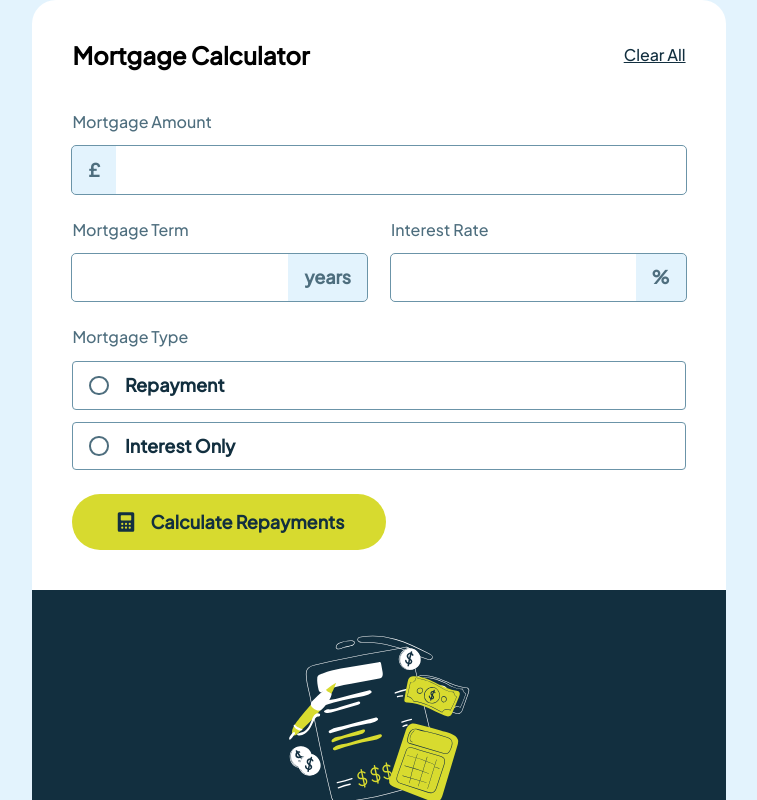
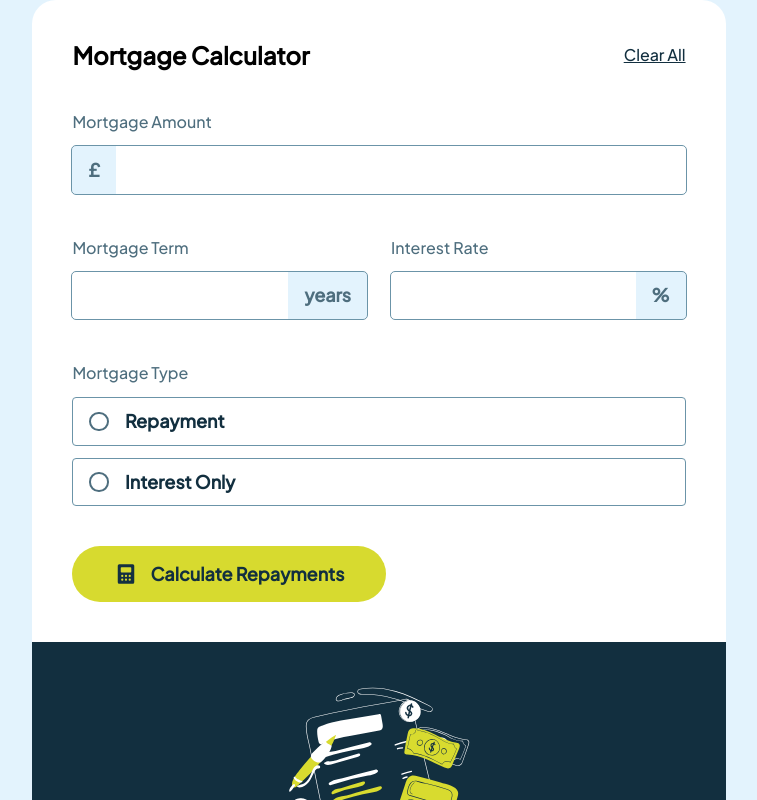
Before and after one commit to tomduranti/mortgage_repayment_calculator, a React (Vite) app: page / in a window 1280 px wide. Shown: the top 800 px of the page, without its empty margins (261-1018 px from the left). Built offline with nearby package versions, Linux system fonts and the light colour scheme.

Commit message:
Add empty form error message

```diff
--- a/src/App.jsx
+++ b/src/App.jsx
@@ -42,25 +42,53 @@ export default function App() {
             <ButtonReset onClick={() => resetState(initialState)} />
           </div>
 
-          <form onSubmit={handleSubmit(setMortgageRepayment)} className="form">
-            <Input {...register('mortgage_amount')}
+          <form onSubmit={handleSubmit(setMortgageRepayment)} className="form" noValidate>
+            <div>
+              <Input {...register('mortgage_amount', {
+                required: 'This field is required'
+              })}
                 onInput={setNumberFormatInput}
                 label_text={'mortgage amount'}
                 prefix_text={'£'}
-              dir={'r'} />
-            {/* {errors.mortgage_amount && <span>{errors.mortgage_amount.message}</span>} */}
-            <Input {...register('mortgage_term', { valueAsNumber: true, required: true })}
+                dir={'r'}
+                />
+              <span className='error  text_preset_5  text_red'>{errors.mortgage_amount?.message}</span>
+            </div>
+            <div>
+              <Input {...register('mortgage_term', {
+                valueAsNumber: true,
+                required: 'This field is required'
+              })}
                 label_text={'mortgage term'}
                 prefix_text={'years'} />
-            {/* {errors.mortgage_term && <span>{errors.mortgage_term.message}</span>} */}
-            <Input {...register('interest_rate', { valueAsNumber: true, required: true })}
+              <span className='error  text_preset_5  text_red'>{errors.mortgage_term?.message}</span>
+            </div>
+            <div>
+              <Input {...register('interest_rate', {
+                valueAsNumber: true,
+                required: 'This field is required'
+              })}
                 label_text={'interest rate'}
                 prefix_text={'%'} />
-            {/* {errors.interest_rate && <span>{errors.interest_rate.message}</span>} */}
+              <span className='error  text_preset_5  text_red'>{errors.interest_rate?.message}</span>
+            </div>
             <div className='form__radio  text_slate--700'>
               <h2 className='text_preset_4  text_capitalize'>mortgage type</h2>
-              <Radio {...register('mortgage_type')} htmlFor='repayment' id='repayment' text='repayment' value='repayment' />
-              <Radio {...register('mortgage_type')} htmlFor='interest_only' id='interest_only' text='interest only' value='interest' />
+              <Radio {...register('mortgage_type', {
+                required: 'This field is required'
+                })}
+                htmlFor='repayment'
+                id='repayment'
+                text='repayment'
+                value='repayment'
+              />
+              <Radio {...register('mortgage_type')}
+                htmlFor='interest_only'
+                id='interest_only'
+                text='interest only'
+                value='interest'
+              />
+              {errors.mortgage_type && <span className='text_preset_5  text_red'>{errors.mortgage_type.message}</span>}
             </div>
             <ButtonRepayment />
           </form>
@@ -108,7 +136,6 @@ export default function App() {
 
           </div>
 
-
         </div>
 
       </div>
--- a/src/components/atoms/Button/_ButtonRepayment.module.scss
+++ b/src/components/atoms/Button/_ButtonRepayment.module.scss
@@ -23,6 +23,8 @@
     }
 
     @include respond_to(min, m_screen) {
+        margin-block-start: $margin_blockstart_control_md;
+
         max-inline-size: $inlinesize_control_sm;
     }
 }
--- a/src/components/atoms/Input/Input.jsx
+++ b/src/components/atoms/Input/Input.jsx
@@ -6,7 +6,7 @@ export default function Input({ label_text, prefix_text, dir, ...inputProp }) {
         <div>
             <label className={`${styles.label}  text_preset_4  text_capitalize  text_slate--700`} htmlFor='number'>{label_text}</label>
             <div className={`${styles.input_number}  text_preset_3`}>
-                <input className={`${styles.input_number__input} ${dir === 'r' ? 'flex_order_right' : ''}`} {...inputProp} type='text' required />
+                <input className={`${styles.input_number__input} ${dir === 'r' ? 'flex_order_right' : ''}`} {...inputProp} type='text'  required/>
                 <span className={`${styles.input_number__prefix}  text_slate--700`}>{prefix_text}</span>
             </div>
         </div>
--- a/src/components/atoms/Radio/Radio.jsx
+++ b/src/components/atoms/Radio/Radio.jsx
@@ -8,7 +8,7 @@ export default function Radio({ htmlFor, id, text, ...inputProp }) {
                 {...inputProp}
                 type='radio'
                 id={id}
-                required />
+                />
             {text}
         </label>
     )
--- a/src/sass/abstract/_utils.scss
+++ b/src/sass/abstract/_utils.scss
@@ -48,3 +48,7 @@
 .text_white {
     color: $white;
 }
+
+.text_red {
+    color: $red;
+}
--- a/src/sass/abstract/_variables.scss
+++ b/src/sass/abstract/_variables.scss
@@ -99,7 +99,8 @@ $margin_inlinestart_component_lg: map.get($spacing, 16);
 $margin_inlineend_component_md: map.get($spacing, 12);
 
 // $margin_block_component_xs: map.get($spacing, 16);
-// $margin_block_component_sm: map.get($spacing, 24);
+$margin_blockstart_control_sm: map.get($spacing, 12);
+$margin_blockstart_control_md: map.get($spacing, 16);
 // $margin_block_component_md: calc(map.get($spacing, 32) + map.get($spacing, 4) + map.get($special_spacing, 2));
 
 $margin_blockend_component_sm: map.get($spacing, 8);
--- a/src/sass/base/_base.scss
+++ b/src/sass/base/_base.scss
@@ -170,3 +170,9 @@
 .separator {
     border-bottom: 1px solid $border_slate--opaque;
 }
+
+
+.error {
+    display: inline-block;
+    margin-block-start: $margin_blockstart_control_sm;
+}
```
Lines whose indentation alone changed are shown as unchanged.
